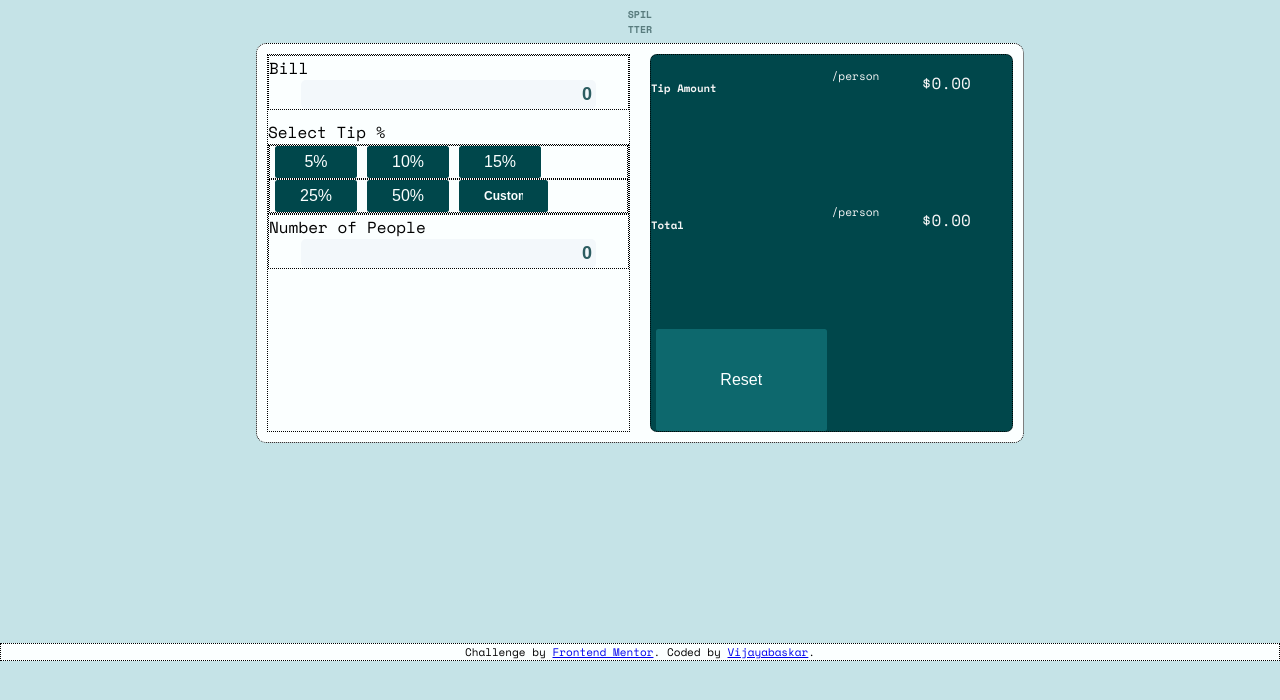
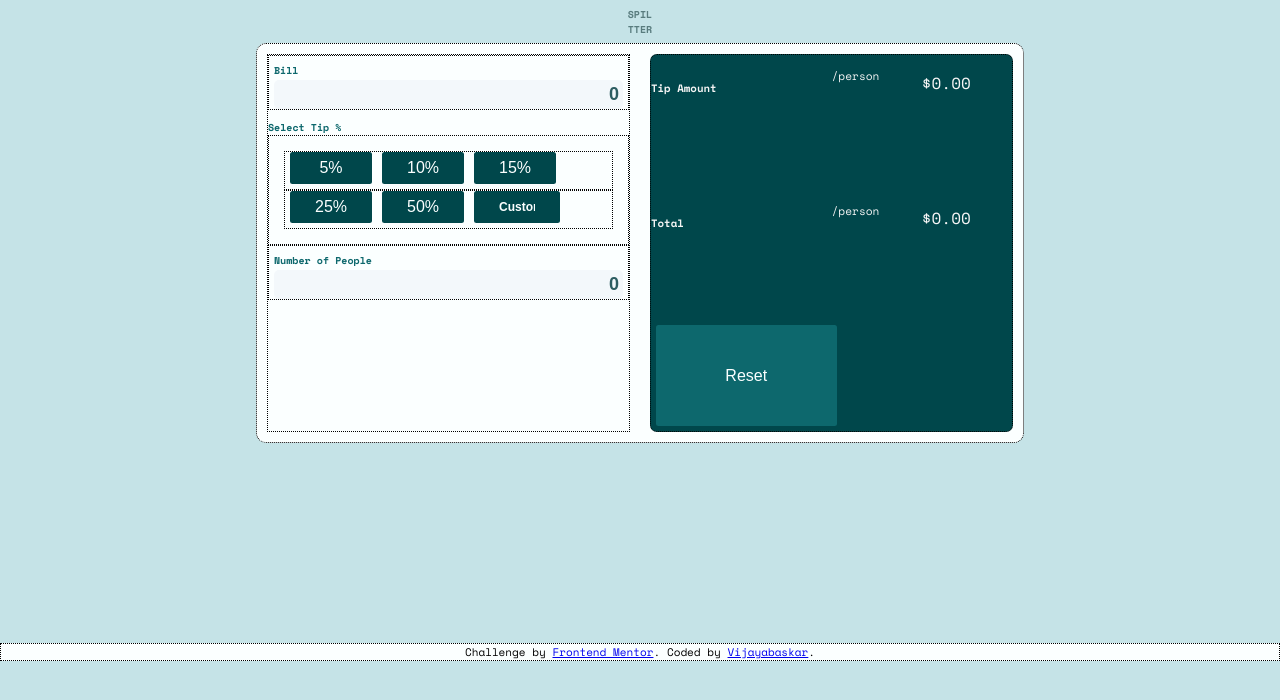
Before and after one commit to Vijayabaskar56/frontend-mentor, a plain HTML site: page index.html in a window 1280 px wide. Drawn offline with nearby package versions, Linux system fonts and the light colour scheme.

Commit message:
day end's

```diff
--- a/style.css
+++ b/style.css
@@ -29,10 +29,21 @@ div {
     background-color: #fbffff;
 }
 
+.bill-session,.tip-section,.people-session {
+    padding: 15px;
+}
+
 h1 {
     text-align: center;
     font-size:x-small;
     color: #597c7e;
+}
+
+label,#select-tip {
+    font-size: 10px;
+    margin-left: 5px;
+    font-weight: bold;
+    color: #0d686d;
 }
 
 .parent {
@@ -75,7 +86,7 @@ h1 {
 
 #input,#input[type=text] {
     display: block;
-    width: 80%;
+    width: 95%;
     text-align: end;
     color: #2c5d61;
     font-size: large;
@@ -111,7 +122,7 @@ h1 {
 }
 
 .btn {
-    margin: 0 5px 0 5px;
+    margin: 0 5px 5px 5px;
     padding: 7px 25px;
     background-color: #00474b;
     color: #fbffff;
@@ -120,6 +131,15 @@ h1 {
     text-decoration: none;
     font-size: 16px;
     border-radius: 2.5px;
+}
+
+.btn:hover {
+    cursor: hand;
+    background-color: #9ee8df;
+}
+
+.btn:active {
+    background-color: #2ac4b0;
 }
 
 #btn-input {
@@ -131,7 +151,8 @@ h1 {
     color: #fbffff;
 }
 #btn-reset {
-    background-color: #0d686d
+    background-color: #0d686d;
+    width: 100%;
 }
 
 
```
